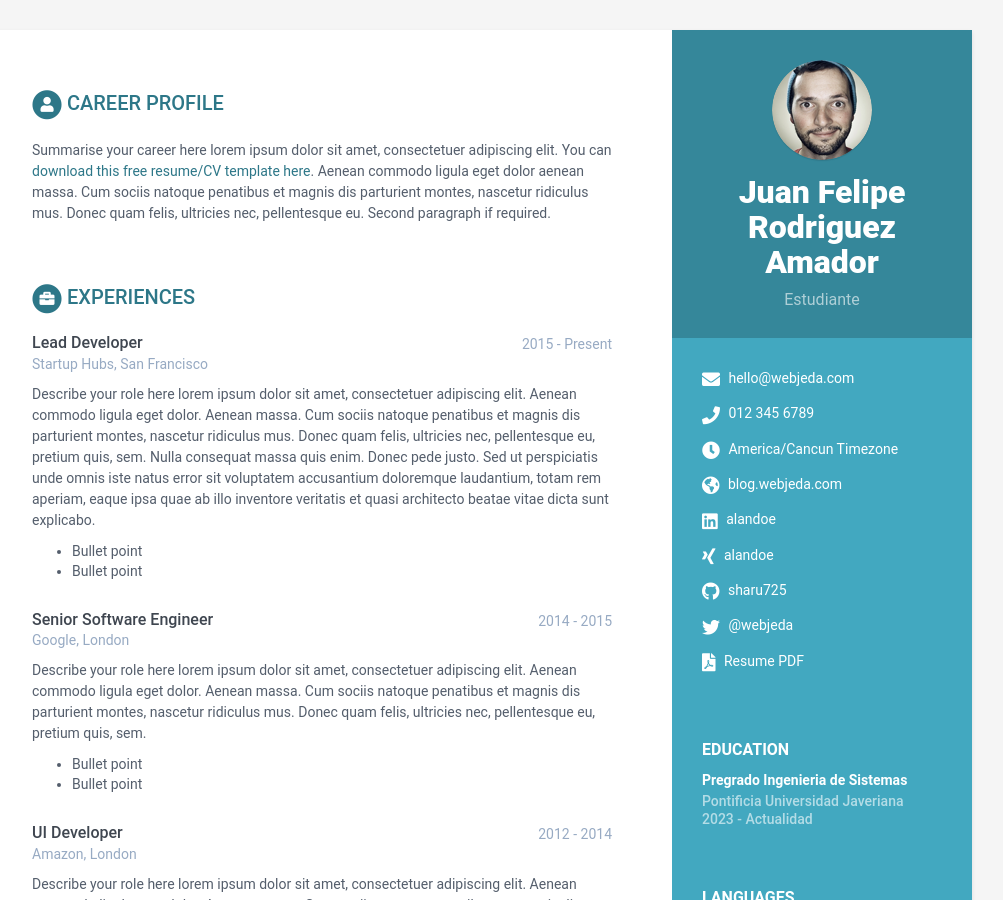
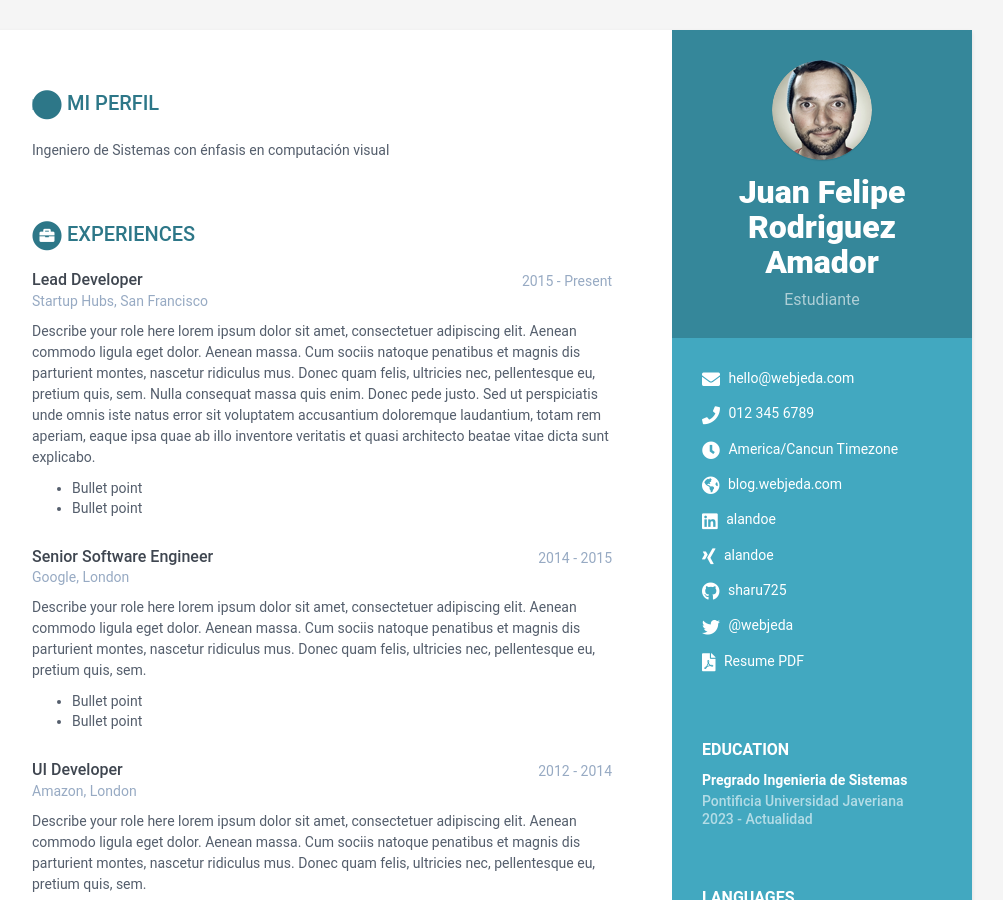
Before and after one commit to Phel1405/CV-Jekyll, a Jekyll site: the page built from index.html, in a window 1280 px wide and 900 px high. Shown: the whole window, without its empty margins (168-1171 px from the left). Built offline with Jekyll 4.4.1, drawn with Linux system fonts in a browser that asks for light colours.

Commit message:
Cambia la sección de perfil (#5)
* Cambia la sección de perfil

* Arregla ortografia

```diff
--- a/_data/data.yml
+++ b/_data/data.yml
@@ -52,14 +52,9 @@ sidebar:
           link:
 
 career-profile:
-    title: Career Profile
+    title: Mi Perfil
     summary: |
-      Summarise your career here lorem ipsum dolor sit amet, consectetuer
-      adipiscing elit. You can [download this free resume/CV template here]().
-      Aenean commodo ligula eget dolor aenean massa. Cum sociis natoque
-      penatibus et magnis dis parturient montes, nascetur ridiculus mus.
-      Donec quam felis, ultricies nec, pellentesque eu.
-      Second paragraph if required.
+      Ingeniero de Sistemas con énfasis en computación visual
 education:
     title: Education
     info:
--- a/_includes/career-profile.html
+++ b/_includes/career-profile.html
@@ -5,7 +5,7 @@
   <h2 class="section-title">
     <span class="fa-stack fa-xs">
       <i class="fas fa-circle fa-stack-2x"></i>
-      <i class="fas fa-user fa-stack-1x fa-inverse"></i>
+      <i class="fa-solid fa-address-card"></i>
     </span>
     {{ career-profile.title }}
   </h2>
```
